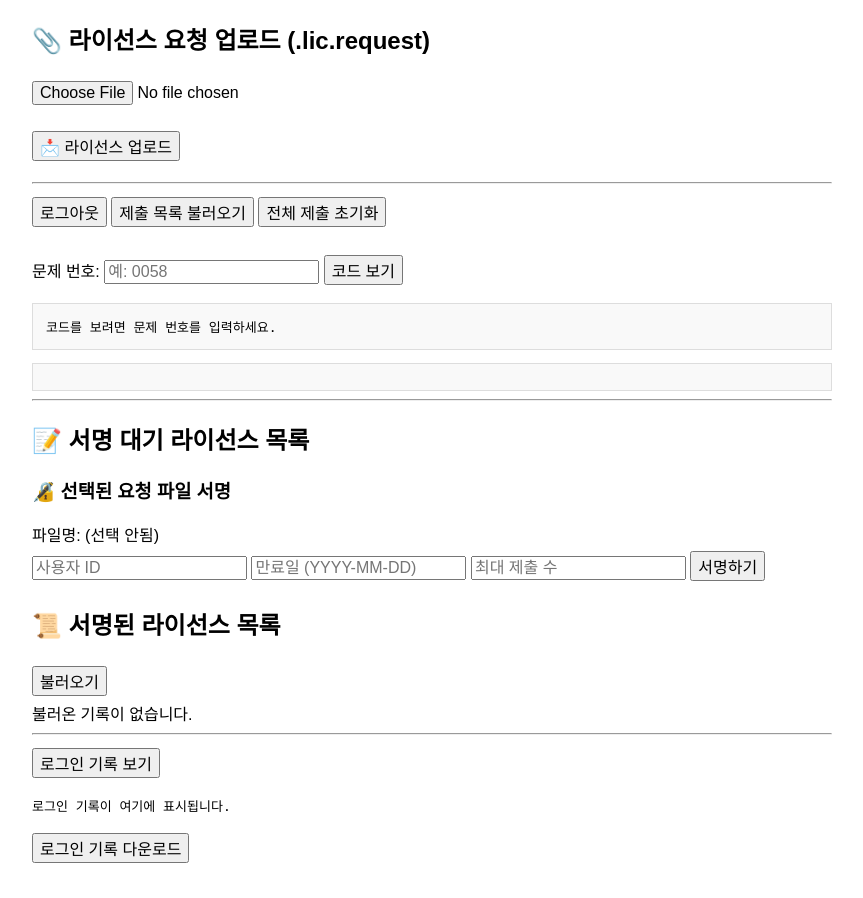
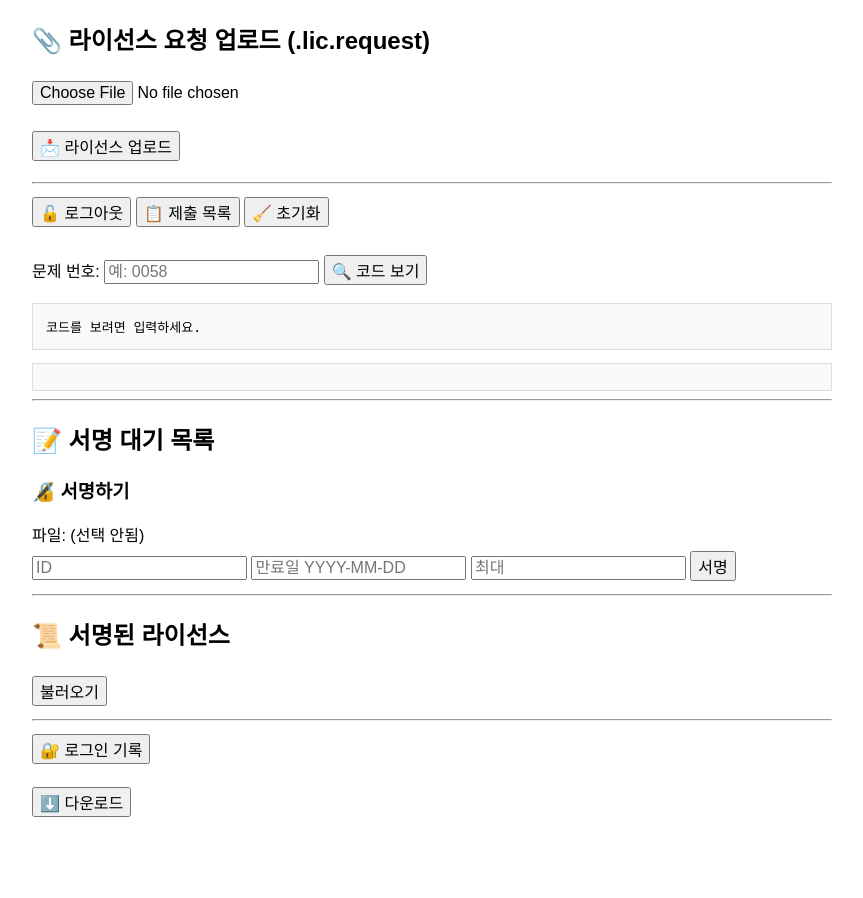
Before and after one commit to BigFootDID/server2, a Flask app: template templates/index.html in a window 1280 px wide. Shown: the part 186-1084 px from the top of the page, without its empty margins (208-1071 px from the left). After the commit the page ends 1003 px from the top, so only its background shows below. Run offline with Flask 3, Linux system fonts and the light colour scheme; the template is opened without the code that fills it, so the values that code supplies are empty; the visitor is signed in with stand-in values (Sample User, id 1); some libraries are stand-ins or nearby versions.

Commit message:
Update index.html

```diff
--- a/templates/index.html
+++ b/templates/index.html
@@ -4,28 +4,12 @@
     <meta charset="UTF-8">
     <title>KOIStudy Solver 업로드</title>
     <style>
-        body {
-            font-family: sans-serif;
-            max-width: 800px;
-            margin: 30px auto;
-        }
-        input, button, textarea {
-            font-size: 1em;
-            margin: 5px 0;
-        }
-        .hidden { display: none; }
-        #submissions, #codeResult {
-            white-space: pre-wrap;
-            border: 1px solid #ddd;
-            padding: 1em;
-            margin-top: 1em;
-            background: #f9f9f9;
-            font-family: monospace;
-            overflow: auto;
-        }
+        body { font-family: sans-serif; max-width: 800px; margin: 30px auto; }
+        input, button, textarea { font-size: 1em; margin: 5px 0; }
+        #submissions, #codeResult { white-space: pre-wrap; border: 1px solid #ddd; padding: 1em; margin-top: 1em; background: #f9f9f9; font-family: monospace; overflow: auto; }
         #submissions { max-height: 300px; overflow-y: auto; }
     </style>
-    <!-- reCAPTCHA v2 스크립트 로드 -->
+    <!-- reCAPTCHA v2 스크립트 -->
     <script src="https://www.google.com/recaptcha/api.js" async defer></script>
 </head>
 <body>
@@ -48,43 +32,42 @@
 
     <hr>
 
-    {% if session.get('is_admin') %}
-    <!-- 관리자 패널 (서버에서만 렌더링) -->
-    <div id="adminPanel">
-        <button onclick="logout()">로그아웃</button>
-        <button onclick="loadSubmissions()">제출 목록 불러오기</button>
-        <button onclick="clearSubmissions()">전체 제출 초기화</button>
+    {% if session.is_admin %}
+    <!-- 관리자 패널 (서버 렌더링) -->
+    <div>
+        <button onclick="logout()">🔓 로그아웃</button>
+        <button onclick="loadSubmissions()">📋 제출 목록</button>
+        <button onclick="clearSubmissions()">🧹 초기화</button>
         <br><br>
         <label for="codePid">문제 번호:</label>
         <input id="codePid" type="text" placeholder="예: 0058">
-        <button onclick="loadCode()">코드 보기</button>
-        <pre id="codeResult">코드를 보려면 문제 번호를 입력하세요.</pre>
+        <button onclick="loadCode()">🔍 코드 보기</button>
+        <pre id="codeResult">코드를 보려면 입력하세요.</pre>
         <div id="submissions"></div>
         <hr>
-        <h2>📝 서명 대기 라이선스 목록</h2>
+        <h2>📝 서명 대기 목록</h2>
         <div id="licenseRequests"></div>
-        <h3>🔏 선택된 요청 파일 서명</h3>
-        <div>
-          <label>파일명: <span id="selectedFilename">(선택 안됨)</span></label><br>
-          <input type="text" id="signId" placeholder="사용자 ID">
-          <input type="text" id="signExp" placeholder="만료일 (YYYY-MM-DD)">
-          <input type="number" id="signMax" placeholder="최대 제출 수">
-          <button onclick="signSelectedLicense()">서명하기</button>
-        </div>
-        <h2>📜 서명된 라이선스 목록</h2>
+        <h3>🔏 서명하기</h3>
+        <label>파일: <span id="selectedFilename">(선택 안됨)</span></label><br>
+        <input type="text" id="signId" placeholder="ID">
+        <input type="text" id="signExp" placeholder="만료일 YYYY-MM-DD">
+        <input type="number" id="signMax" placeholder="최대">
+        <button onclick="signSelectedLicense()">서명</button>
+        <hr>
+        <h2>📜 서명된 라이선스</h2>
         <button onclick="loadSignedLicenses()">불러오기</button>
-        <div id="signedLicenses">불러온 기록이 없습니다.</div>
+        <div id="signedLicenses"></div>
         <hr>
-        <button onclick="loadCredentialLogs()">로그인 기록 보기</button>
-        <pre id="credLogs">로그인 기록이 여기에 표시됩니다.</pre>
-        <a href="/admin/download_credentials_log" download><button>로그인 기록 다운로드</button></a>
+        <button onclick="loadCredentialLogs()">🔐 로그인 기록</button>
+        <pre id="credLogs"></pre>
+        <a href="/admin/download_credentials_log" download><button>⬇️ 다운로드</button></a>
     </div>
     {% else %}
-    <!-- 로그인 폼: 비관리자에게만 렌더링 -->
-    <h2>🔐 관리자 로그인</h2>
-    <div id="loginBox">
-        <input type="text" id="adminId" placeholder="관리자 ID"><br>
-        <input type="password" id="adminPw" placeholder="비밀번호"><br>
+    <!-- 관리자 로그인 폼 -->
+    <div>
+        <h2>🔐 관리자 로그인</h2>
+        <input type="text" id="adminId" placeholder="ID"><br>
+        <input type="password" id="adminPw" placeholder="PW"><br>
         <button onclick="login()">로그인</button>
     </div>
     {% endif %}
@@ -93,23 +76,18 @@
         // 제출 업로드
         document.getElementById('uploadForm').onsubmit = async function(e) {
             e.preventDefault();
-            const formData = new FormData(this);
-            const resp = await fetch('/upload', { method: 'POST', body: formData });
+            const resp = await fetch('/upload', { method:'POST', body:new FormData(this) });
             alert(JSON.stringify(await resp.json()));
         };
-                // 라이선스 요청 업로드 (reCAPTCHA v2 적용)
+        // 라이선스 업로드
         document.getElementById('licenseForm').onsubmit = async function(e) {
             e.preventDefault();
             const token = grecaptcha.getResponse();
-            if (!token) {
-                alert('❌ reCAPTCHA 검증을 완료해주세요.');
-                return;
-            }
-            const formData = new FormData(e.target);
-            formData.append('g-recaptcha-response', token);
-            const resp = await fetch('/upload_license', { method: 'POST', body: formData });
-            const result = await resp.json();
-            alert(JSON.stringify(result));
+            if(!token) return alert('reCAPTCHA 확인 필요');
+            const fd = new FormData(this);
+            fd.append('g-recaptcha-response', token);
+            const resp = await fetch('/upload_license',{method:'POST',body:fd});
+            alert(JSON.stringify(await resp.json()));
             grecaptcha.reset();
         };
         // 로그인/관리자 기능
```
